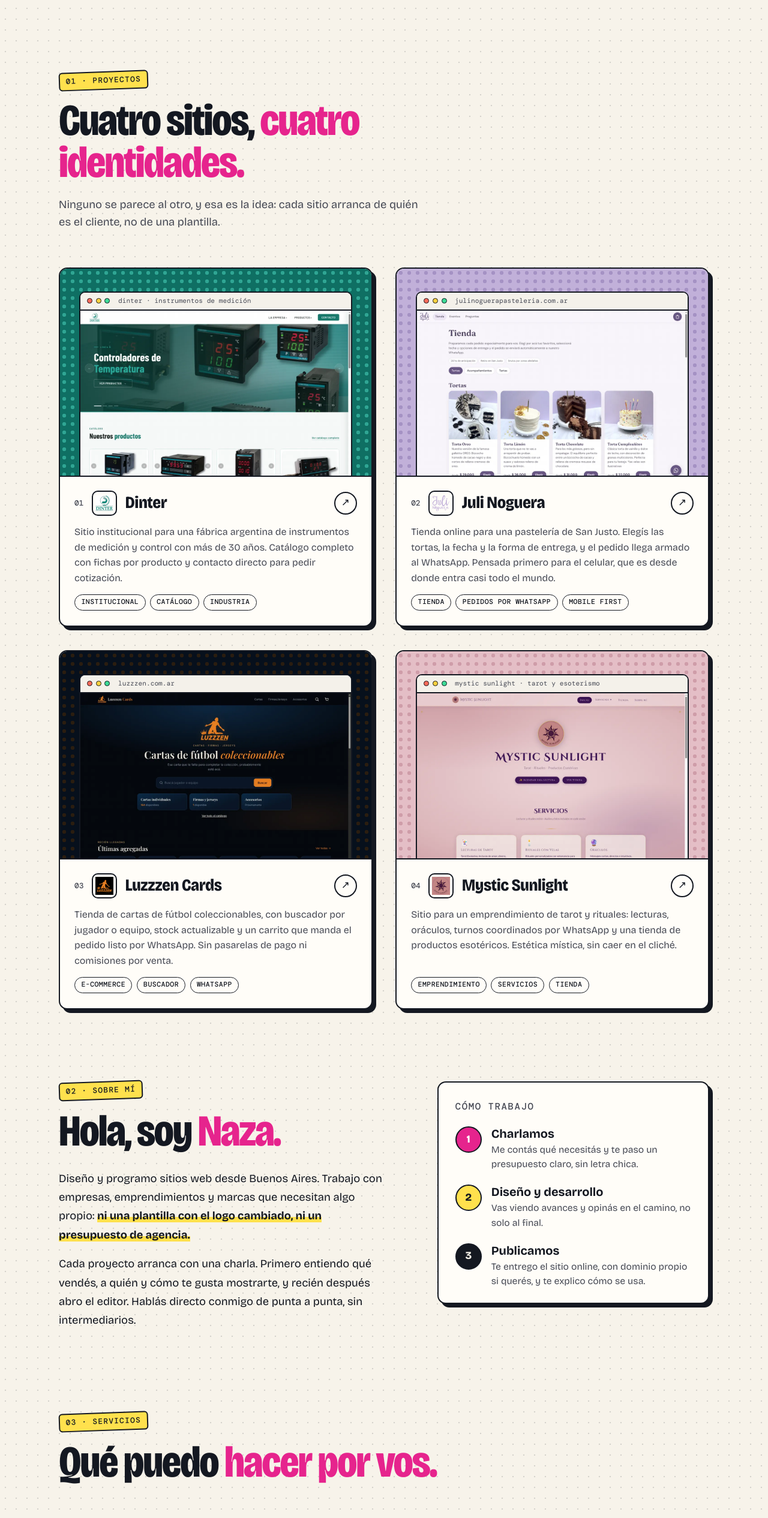
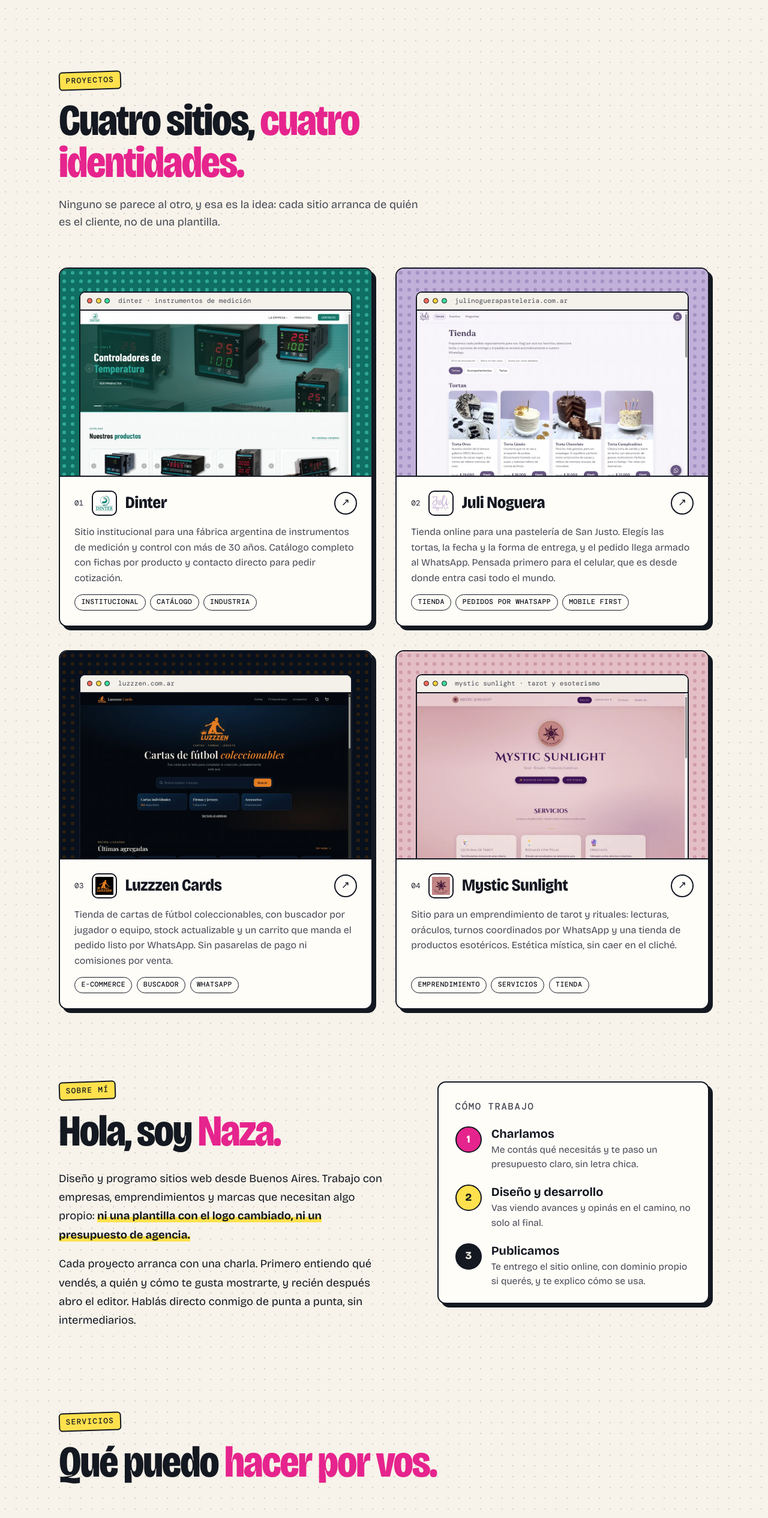
Before and after one commit to Luzzzen/portfolio, a plain HTML site: page index.html in a window 1280 px wide. Shown: the part 805-3336 px from the top of the page at 60% size. Drawn offline with Linux system fonts and the light colour scheme.

Commit message:
Add files via upload

```diff
--- a/index.html
+++ b/index.html
@@ -159,7 +159,7 @@
   <section class="section" id="proyectos" aria-labelledby="proyectos-title">
     <div class="wrap">
       <div class="section-head">
-        <span class="section-tag">01 · Proyectos</span>
+        <span class="section-tag">Proyectos</span>
         <h2 class="section-title" id="proyectos-title">Cuatro sitios, <em>cuatro identidades.</em></h2>
         <p class="section-lead">Ninguno se parece al otro, y esa es la idea: cada sitio arranca de quién es el cliente, no de una plantilla.</p>
       </div>
@@ -251,7 +251,7 @@
     <div class="wrap about">
       <div class="about-text">
         <div class="section-head section-head--compact">
-          <span class="section-tag">02 · Sobre mí</span>
+          <span class="section-tag">Sobre mí</span>
           <h2 class="section-title" id="sobre-title">Hola, soy <em>Naza.</em></h2>
         </div>
         <p>Diseño y programo sitios web desde Buenos Aires. Trabajo con empresas, emprendimientos y marcas que necesitan algo propio: <strong>ni una plantilla con el logo cambiado, ni un presupuesto de agencia.</strong></p>
@@ -282,7 +282,7 @@
   <section class="section section--tight" id="servicios" aria-labelledby="servicios-title">
     <div class="wrap">
       <div class="section-head">
-        <span class="section-tag">03 · Servicios</span>
+        <span class="section-tag">Servicios</span>
         <h2 class="section-title" id="servicios-title">Qué puedo <em>hacer por vos.</em></h2>
       </div>
 
@@ -328,7 +328,7 @@
     <div class="wrap">
       <div class="contact box">
         <div>
-          <span class="section-tag">04 · Contacto</span>
+          <span class="section-tag">Contacto</span>
           <h2 class="contact-title" id="contacto-title">¿Tenés un proyecto en mente?</h2>
           <p class="contact-sub">Contame de qué se trata y lo charlamos. Sin compromiso.</p>
         </div>
```
